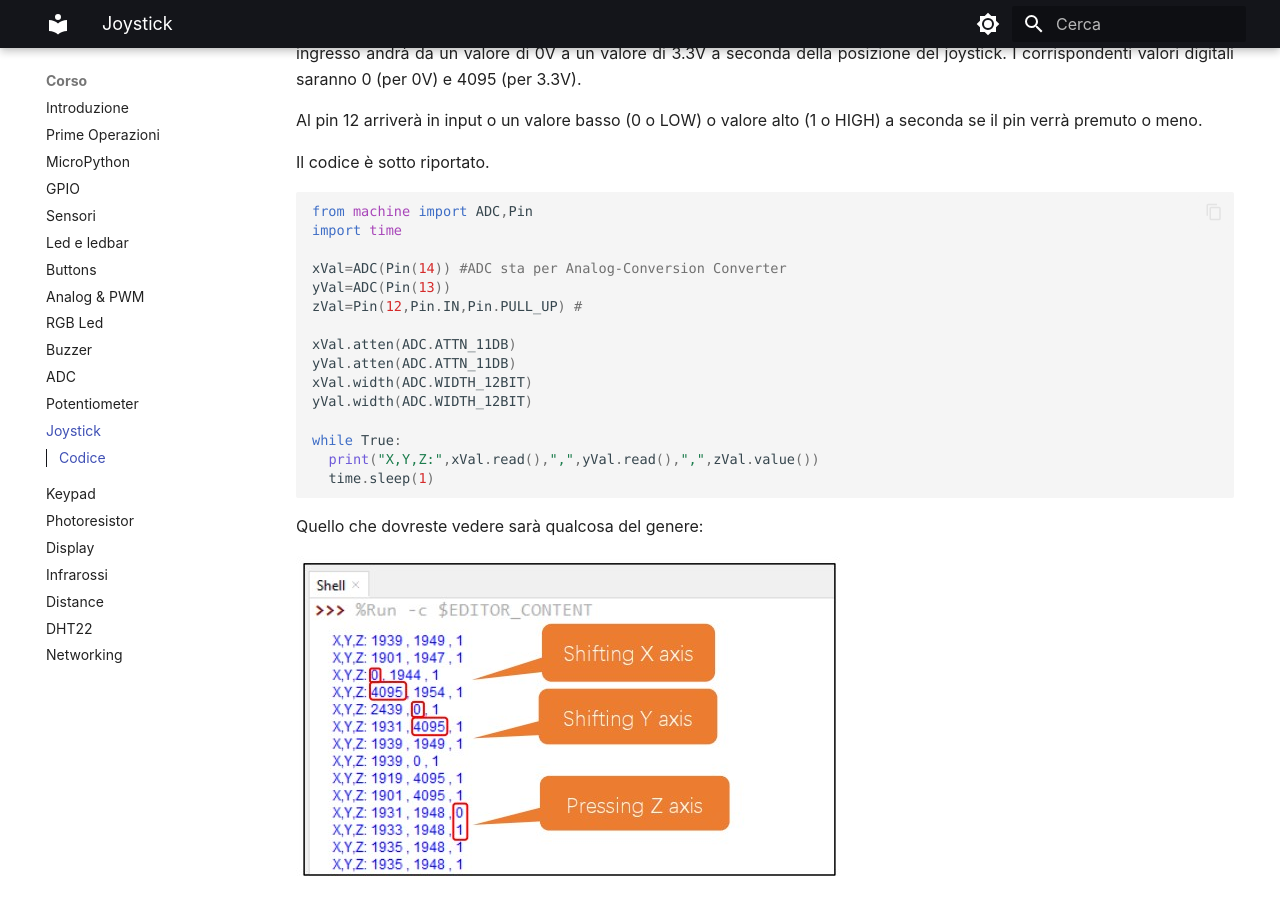
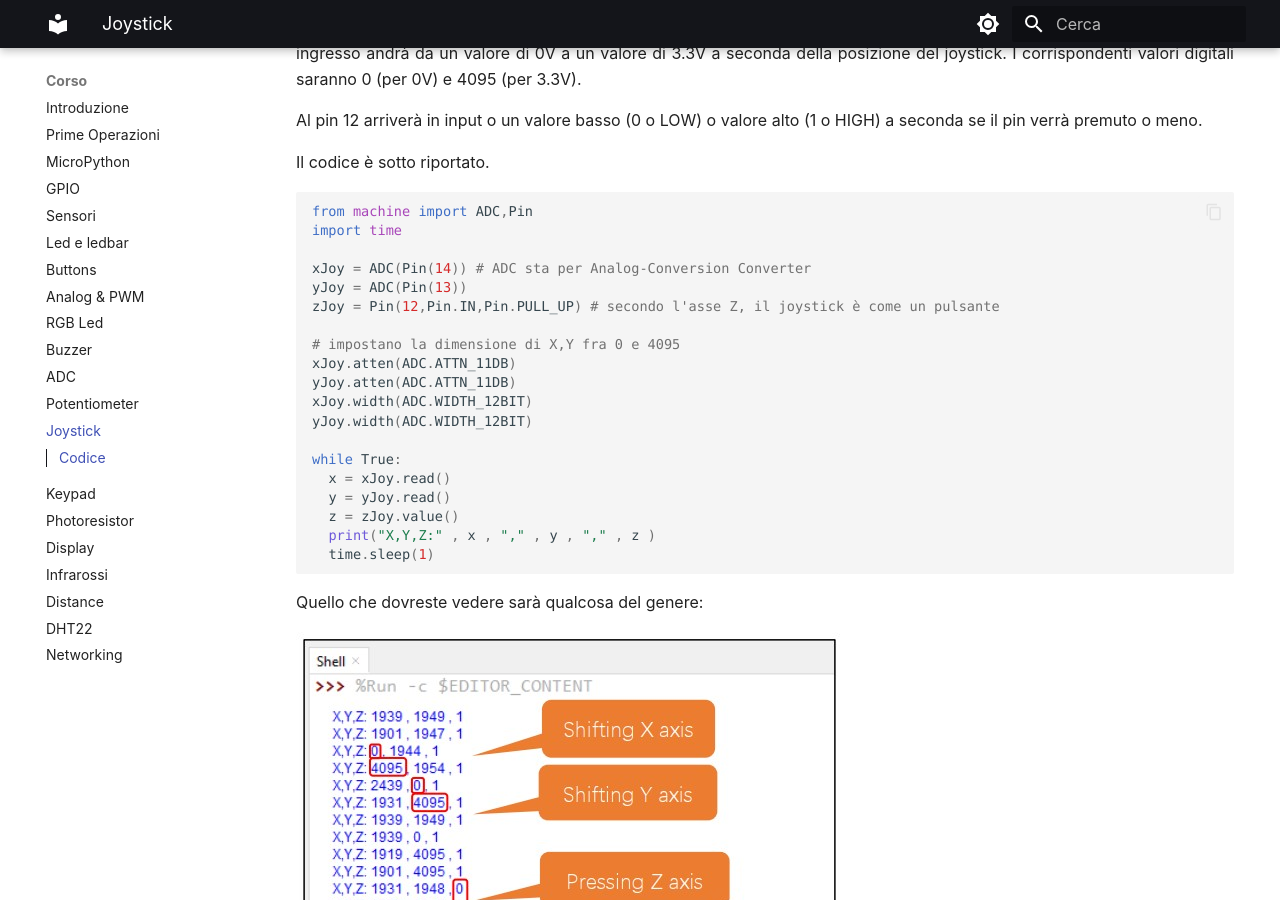
Before and after one commit to dvjlabs/esp32_course, an MkDocs documentation site: the page built from docs/corso/32_joystick.md, in a window 1280 px wide and 900 px high, scrolled down 1122 px. Built offline with MkDocs 1.6.1 and Material for MkDocs 9.7.7, drawn with Linux system fonts in a browser that asks for light colours.

Commit message:
joystick code fixes

````diff
--- a/docs/corso/32_joystick.md
+++ b/docs/corso/32_joystick.md
@@ -45,17 +45,21 @@ Il codice è sotto riportato.
 from machine import ADC,Pin
 import time
 
-xVal=ADC(Pin(14)) #ADC sta per Analog-Conversion Converter
-yVal=ADC(Pin(13))
-zVal=Pin(12,Pin.IN,Pin.PULL_UP) #
+xJoy = ADC(Pin(14)) # ADC sta per Analog-Conversion Converter
+yJoy = ADC(Pin(13))
+zJoy = Pin(12,Pin.IN,Pin.PULL_UP) # secondo l'asse Z, il joystick è come un pulsante
 
-xVal.atten(ADC.ATTN_11DB)
-yVal.atten(ADC.ATTN_11DB)
-xVal.width(ADC.WIDTH_12BIT)
-yVal.width(ADC.WIDTH_12BIT)
+# impostano la dimensione di X,Y fra 0 e 4095
+xJoy.atten(ADC.ATTN_11DB)
+yJoy.atten(ADC.ATTN_11DB)
+xJoy.width(ADC.WIDTH_12BIT)
+yJoy.width(ADC.WIDTH_12BIT)
 
 while True:
-  print("X,Y,Z:",xVal.read(),",",yVal.read(),",",zVal.value())
+  x = xJoy.read()
+  y = yJoy.read()
+  z = zJoy.value()
+  print("X,Y,Z:" , x , "," , y , "," , z )
   time.sleep(1)
 
 ```
````
